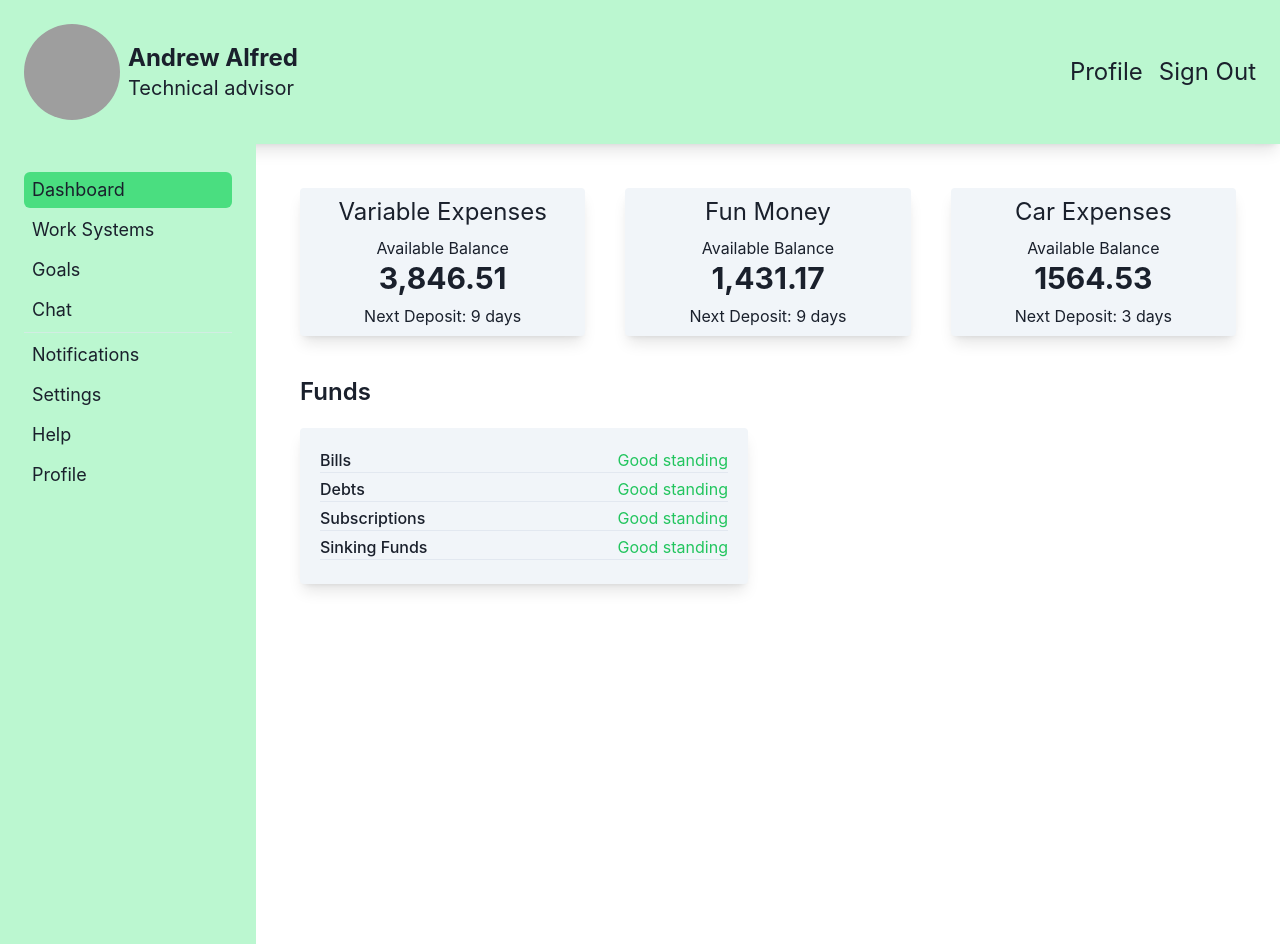
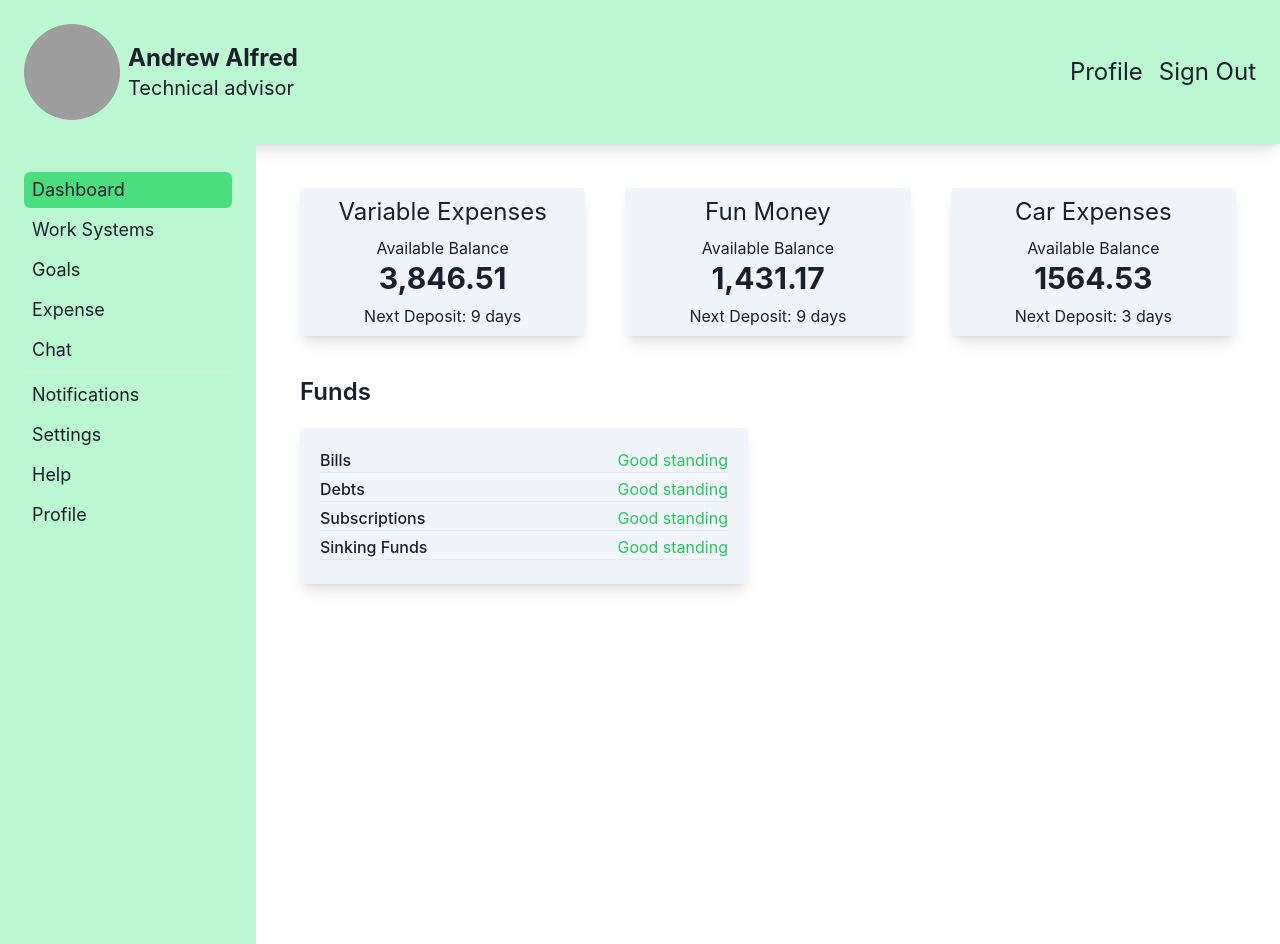
Before and after one commit to WorthyFinancial/WebApp, a Next.js app: page / in a window 1280 px wide. Built offline with nearby package versions, Linux system fonts and the light colour scheme; grey boxes are pictures that could not be loaded.

Commit message:
added expense page to side menu

```diff
--- a/src/components/layout.jsx
+++ b/src/components/layout.jsx
@@ -26,6 +26,7 @@ export default function Layout({ children }) {
                     <ActiveLink pathname={pathname} href="/">Dashboard</ActiveLink>
                     <ActiveLink pathname={pathname} href="/work-systems">Work Systems</ActiveLink>
                     <ActiveLink pathname={pathname} href='/goals'>Goals</ActiveLink>
+                    <ActiveLink pathname={pathname} href="/expense">Expense</ActiveLink>
                     <ActiveLink pathname={pathname} href='/chat'>Chat</ActiveLink>
                     <Divider colorScheme='blackAlpha' />
                     <ActiveLink pathname={pathname} href="/notifications">Notifications</ActiveLink>
```
